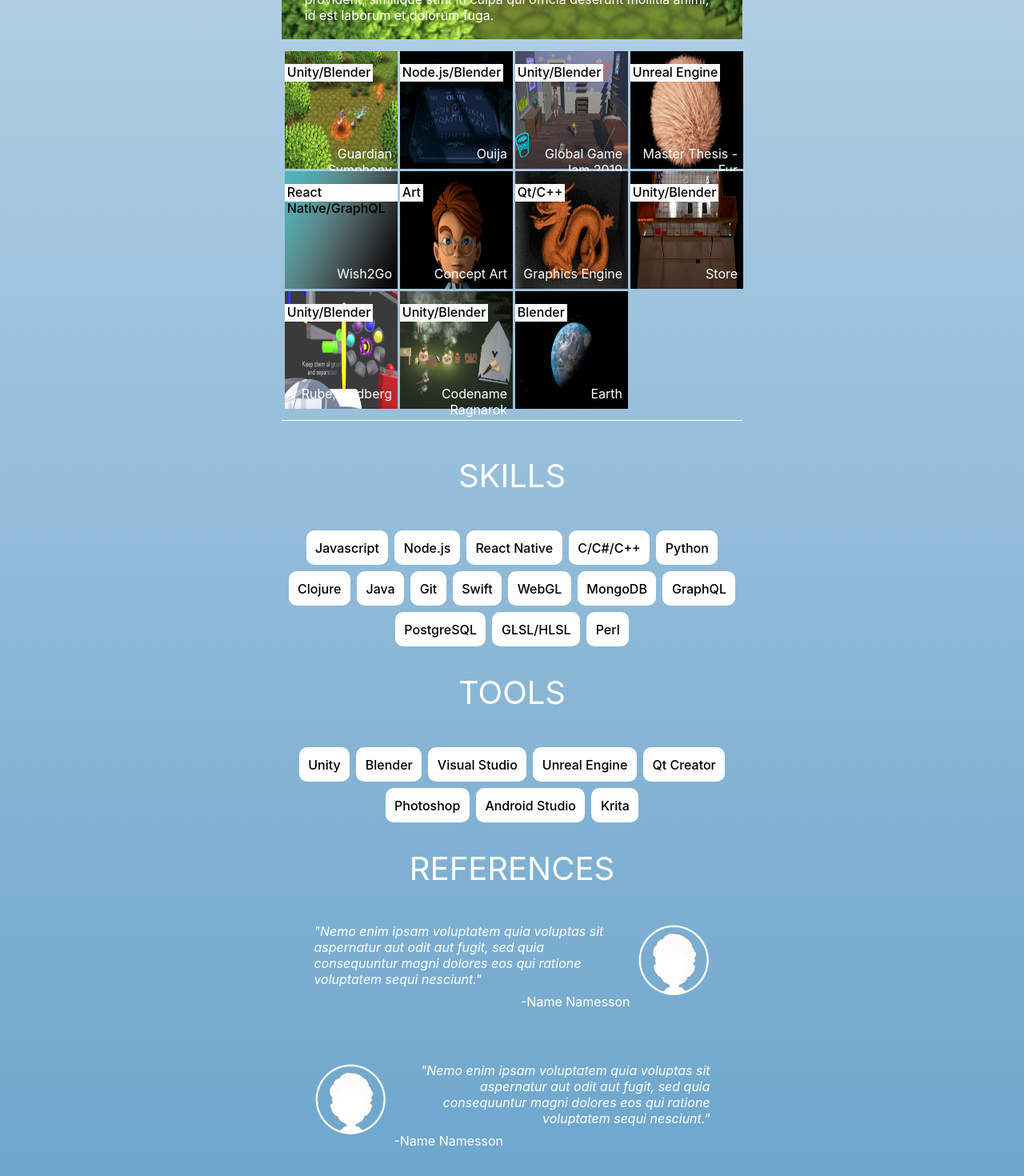
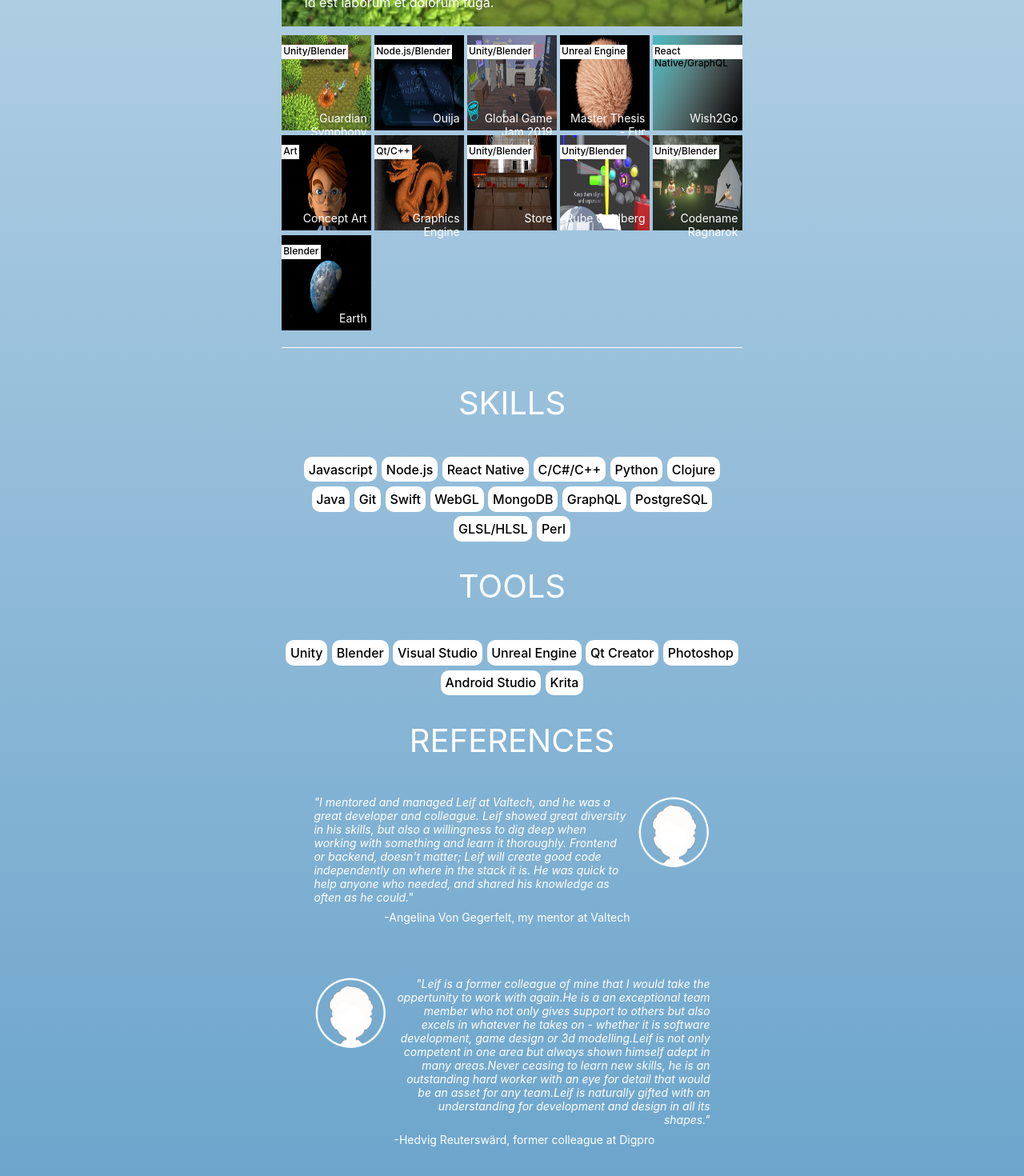
Before and after one commit to miht/leifhacks, a React (Create React App) app: page / in a window 1280 px wide. Shown: the part 1820-3290 px from the top of the page at 80% size. Built offline with nearby package versions, Linux system fonts and the light colour scheme.

Commit message:
refined project details view.

```diff
--- a/src/components/projectDetailsPane.jsx
+++ b/src/components/projectDetailsPane.jsx
@@ -2,24 +2,25 @@ import React, {useState} from 'react';
 import ProjectsPane from './projectspane';
 
 //Project Images
-import pImage1 from '../images/Project1.png';
 import pImage2 from '../images/Project2.png';
 import pImage3 from '../images/Project3.png';
 
 function ProjectDetailsPane(props) {
 
-    const [index, setIndex] = useState(0);
+    const [index, setIndex]= useState(0);
+    const [activeThumbnail, setSelectedThumbnail] = useState(props.projects[index].thumbnails[0]);
 
     function onProjectSelected(index) {
         setIndex(index);
+        setSelectedThumbnail(props.projects[index].thumbnails[0]);
     }
 
     const selectedProject = props.projects[index];
-    const thumbnails = [pImage1, pImage2, pImage3].map(image => {
-        return <img key={image} className="ProjectThumbnail" src={image}></img>;
+    const thumbnails = selectedProject.thumbnails.map(image => {
+        return <img onMouseOver={() => setSelectedThumbnail(image)} key={image} className="ProjectThumbnail" src={image}></img>;
     })
     return <div className="ProjectDetailsPane">
-        <div className="ProjectDetailsView" style={{ ... { backgroundImage: `url(${selectedProject.src})` } }}>
+        <div className="ProjectDetailsView" style={{ ... { backgroundImage: `url(${activeThumbnail})` } }}>
             <p className="ProjectTitle">{selectedProject.title}</p>
             <p className="ProjectDate">{selectedProject.date}</p>
             <p className="ProjectDescription">{selectedProject.description}</p>
--- a/src/components/projectspane.jsx
+++ b/src/components/projectspane.jsx
@@ -13,7 +13,7 @@ function ProjectsPane (props) {
 
 function ProjectItem (props) {
     return <div className="ProjectItem"
-                onMouseOver={props.onClick}
+                onClick={props.onClick}
                 style={{... { backgroundImage: `url(${props.project.src})`}}}>
         <div className="ProjectItemTitle">
             <p>{props.project.tag}</p>
--- a/src/views/Home.css
+++ b/src/views/Home.css
@@ -40,6 +40,7 @@
     color: #385c84;
     flex-direction: row;
     justify-content: space-around;
+    width: 80%;
     margin-top: 5%;
     align-items: center;
 }
@@ -87,17 +88,17 @@
     width: 100%;
     display: grid;
     flex-direction: row;
-    grid-template-columns: auto auto auto auto;
-    grid-template-rows: 150px 150px 150px;
+    justify-content: space-between;
+    grid-template-columns: 19.5% 19.5% 19.5% 19.5% 19.5%;
+    grid-template-rows: 125px 125px 125px;
 }
 
 .ProjectsPane > * {
-    margin: .25em .25em;
 }
 
 .ProjectItem {
-    width: 98%;
-    height: 98%;
+    width: 100%;
+    height: 95%;
     transition: transform .2s;
     position: relative;
     background-size: 100% 100%;
@@ -111,6 +112,7 @@
     width: 100%;
     left:  0%;
     color: white;
+    font-size: 12px;
 }
 
 .ProjectItemTitle p {
@@ -128,6 +130,7 @@
     text-align: end;
     margin:0%;
     height: 15%;
+    font-size: 14px;
     margin: 5%;
     color: white;
     position: absolute;
@@ -218,13 +221,12 @@
 }
 
 .SkillsPane p {
-    margin: .25em .25em;
 }
 
 .SkillItem {
-    margin: 0%;
+    margin: 0.5%;
     background-color: white;
-    padding: 2%;
+    padding: 1%;
     border-radius: 10px;
     width: fit-content;
     font-weight: 500;
@@ -252,6 +254,7 @@
 
 .ReferenceItem p {
     margin: 1%;
+    font-size: 14px;
     color: white;
 }
 
--- a/src/views/home.jsx
+++ b/src/views/home.jsx
@@ -46,55 +46,73 @@ const projects = [
     {
         title: "Guardian Symphony", tag: "Unity/Blender", src: pImageGuardianSymphony,
         date: "2015",
-        description: "At vero eos et accusamus et iusto odio dignissimos ducimus qui blanditiis praesentium voluptatum deleniti atque corrupti quos dolores et quas molestias excepturi sint occaecati cupiditate non provident, similique sunt in culpa qui officia deserunt mollitia animi, id est laborum et dolorum fuga."},
-    {
+        description: "At vero eos et accusamus et iusto odio dignissimos ducimus qui blanditiis praesentium voluptatum deleniti atque corrupti quos dolores et quas molestias excepturi sint occaecati cupiditate non provident, similique sunt in culpa qui officia deserunt mollitia animi, id est laborum et dolorum fuga.",
+        thumbnails: [pImageGuardianSymphony, pImage2, pImage3],
+    },
+
+        {
         title: "Ouija", tag: "Node.js/Blender", src: pImageOuija,
         date: "2019",
         description: "At vero eos et accusamus et iusto odio dignissimos ducimus qui blanditiis praesentium voluptatum deleniti atque corrupti quos dolores et quas molestias excepturi sint occaecati cupiditate non provident, similique sunt in culpa qui officia deserunt mollitia animi, id est laborum et dolorum fuga."
+            , thumbnails: [pImageOuija, pImage2, pImage3],
     },
     {
         title: "Global Game Jam 2019", tag: "Unity/Blender", src: pImageGGJ,
         date: "2019",
         description: "Temporibus autem quibusdam et aut officiis debitis aut rerum necessitatibus saepe eveniet ut et voluptates repudiandae sint et molestiae non recusandae.Itaque earum rerum hic tenetur a sapiente delectus, ut aut reiciendis voluptatibus maiores alias consequatur aut perferendis doloribus asperiores repellat."
+        ,
+        thumbnails: [pImageGGJ, pImage2, pImage3],
     },
     {
         title: "Master Thesis - Fur", tag: "Unreal Engine", src: pImageThesis,
         date: "2019",
         description: "At vero eos et accusamus et iusto odio dignissimos ducimus qui blanditiis praesentium voluptatum deleniti atque corrupti quos dolores et quas molestias excepturi sint occaecati cupiditate non provident, similique sunt in culpa qui officia deserunt mollitia animi, id est laborum et dolorum fuga."
+        , thumbnails: [pImageThesis, pImage2, pImage3],
     },
     {
         title: "Wish2Go", tag: "React Native/GraphQL", src: pImage1,
         date: "2020",
         description: "At vero eos et accusamus et iusto odio dignissimos ducimus qui blanditiis praesentium voluptatum deleniti atque corrupti quos dolores et quas molestias excepturi sint occaecati cupiditate non provident, similique sunt in culpa qui officia deserunt mollitia animi, id est laborum et dolorum fuga."
+        ,
+        thumbnails: [pImage1, pImage2, pImage3],
     },
     {
         title: "Concept Art", tag: "Art", src: pImageLeif,
         date: "2014-Today",
         description: " Et harum quidem rerum facilis est et expedita distinctio. Nam libero tempore, cum soluta nobis est eligendi optio cumque nihil impedit quo minus id quod maxime placeat facere possimus, omnis voluptas assumenda est, omnis dolor repellendus. Temporibus autem quibusdam et aut officiis debitis aut rerum necessitatibus saepe eveniet ut et voluptates repudiandae sint et molestiae non recusandae."
+        ,
+        thumbnails: [pImageLeif, pImage2, pImage3],
     },
     {
         title: "Graphics Engine", tag: "Qt/C++", src: pImageHelios,
         date: "2018",
         description: "At vero eos et accusamus et iusto odio dignissimos ducimus qui blanditiis praesentium voluptatum deleniti atque corrupti quos dolores et quas molestias excepturi sint occaecati cupiditate non provident, similique sunt in culpa qui officia deserunt mollitia animi, id est laborum et dolorum fuga."
+        ,
+        thumbnails: [pImageHelios, pImage2, pImage3],
     },
     {  title: "Store", tag: "Unity/Blender", src: pImageStore,
         date: "2020-Ongoing",
         description: "Duis aute irure dolor in reprehenderit in voluptate velit esse cillum dolore eu fugiat nulla pariatur. Excepteur sint occaecat cupidatat non proident, sunt in culpa qui officia deserunt mollit anim id est laborum.",
-  },
+        thumbnails: [pImageStore, pImage2, pImage3],
+    },
     {
         title: "Rube Goldberg", tag: "Unity/Blender", src: pImageRubeGoldberg,
         date: "2016",
-        description: "At vero eos et accusamus et iusto odio dignissimos ducimus qui blanditiis praesentium voluptatum deleniti atque corrupti quos dolores et quas molestias excepturi sint occaecati cupiditate non provident, similique sunt in culpa qui officia deserunt mollitia animi, id est laborum et dolorum fuga."
+        description: "At vero eos et accusamus et iusto odio dignissimos ducimus qui blanditiis praesentium voluptatum deleniti atque corrupti quos dolores et quas molestias excepturi sint occaecati cupiditate non provident, similique sunt in culpa qui officia deserunt mollitia animi, id est laborum et dolorum fuga.",
+        thumbnails: [pImageRubeGoldberg, pImage2, pImage3],
     },
     {
         title: "Codename Ragnarok", tag: "Unity/Blender", src: pImageCodenameRagnarok,
         date: "On hold",
         description: "At vero eos et accusamus et iusto odio dignissimos ducimus qui blanditiis praesentium voluptatum deleniti atque corrupti quos dolores et quas molestias excepturi sint occaecati cupiditate non provident, similique sunt in culpa qui officia deserunt mollitia animi, id est laborum et dolorum fuga."
+        ,
+        thumbnails: [pImageCodenameRagnarok, pImage2, pImage3],
     },
     {
         title: "Earth", tag: "Blender", src: pImageEarth,
         date: "2018",
         description: "Ut enim ad minima veniam, quis nostrum exercitationem ullam corporis suscipit laboriosam, nisi ut aliquid ex ea commodi consequatur? Quis autem vel eum iure reprehenderit qui in ea voluptate velit esse quam nihil molestiae consequatur, vel illum qui dolorem eum fugiat quo voluptas nulla pariatur."
+        , thumbnails: [pImageEarth, pImage2, pImage3],
     },
 ];
 
@@ -128,15 +146,13 @@ const tools = [
 ];
 
 const references = [
-    {   name: "Name Namesson",
-        quote:`Nemo enim ipsam voluptatem quia voluptas sit aspernatur aut odit aut fugit,
-        sed quia consequuntur magni dolores eos qui ratione voluptatem sequi nesciunt.`,
+    {   name: "Angelina Von Gegerfelt, my mentor at Valtech",
+        quote:`I mentored and managed Leif at Valtech, and he was a great developer and colleague. Leif showed great diversity in his skills, but also a willingness to dig deep when working with something and learn it thoroughly. Frontend or backend, doesn't matter; Leif will create good code independently on where in the stack it is. He was quick to help anyone who needed, and shared his knowledge as often as he could.`,
         src: rImagePlaceholder,
     },
     {
-        name: "Name Namesson",
-        quote: `Nemo enim ipsam voluptatem quia voluptas sit aspernatur aut odit aut fugit,
-        sed quia consequuntur magni dolores eos qui ratione voluptatem sequi nesciunt.`,
+        name: "Hedvig Reuterswärd, former colleague at Digpro",
+        quote: `Leif is a former colleague of mine that I would take the oppertunity to work with again.He is a an exceptional team member who not only gives support to others but also excels in whatever he takes on - whether it is software development, game design or 3d modelling.Leif is not only competent in one area but always shown himself adept in many areas.Never ceasing to learn new skills, he is an outstanding hard worker with an eye for detail that would be an asset for any team.Leif is naturally gifted with an understanding for development and design in all its shapes.`,
         src: rImagePlaceholder,},
     {
         name: "Name Namesson",
@@ -159,7 +175,7 @@ function Home() {
             </div>
             <div className="ContentPane">
                 <div className="Introduction">
-                        <img className="ProfilePicture" src={profileImage}/>
+                    <img className="ProfilePicture" src={profileImage}/>
                     <div>
                         <p>
                         Hi, and thanks for stopping by!
```
